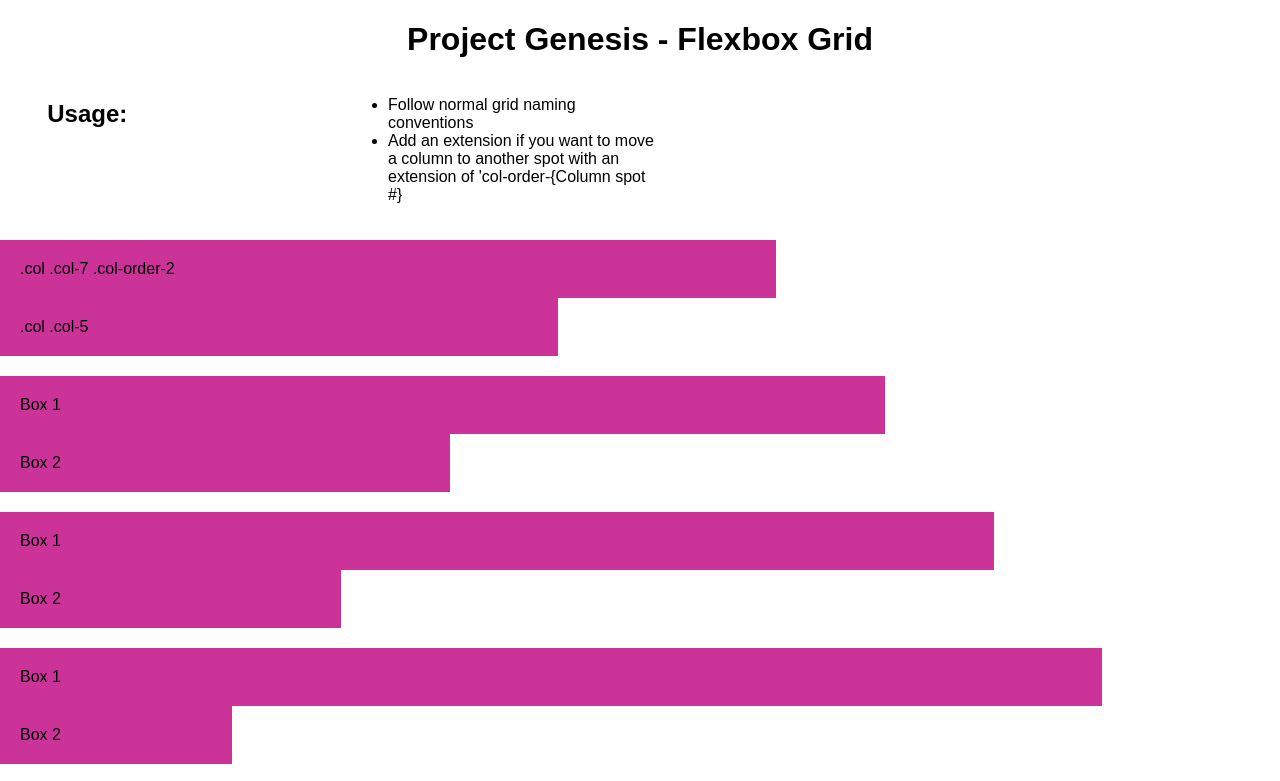
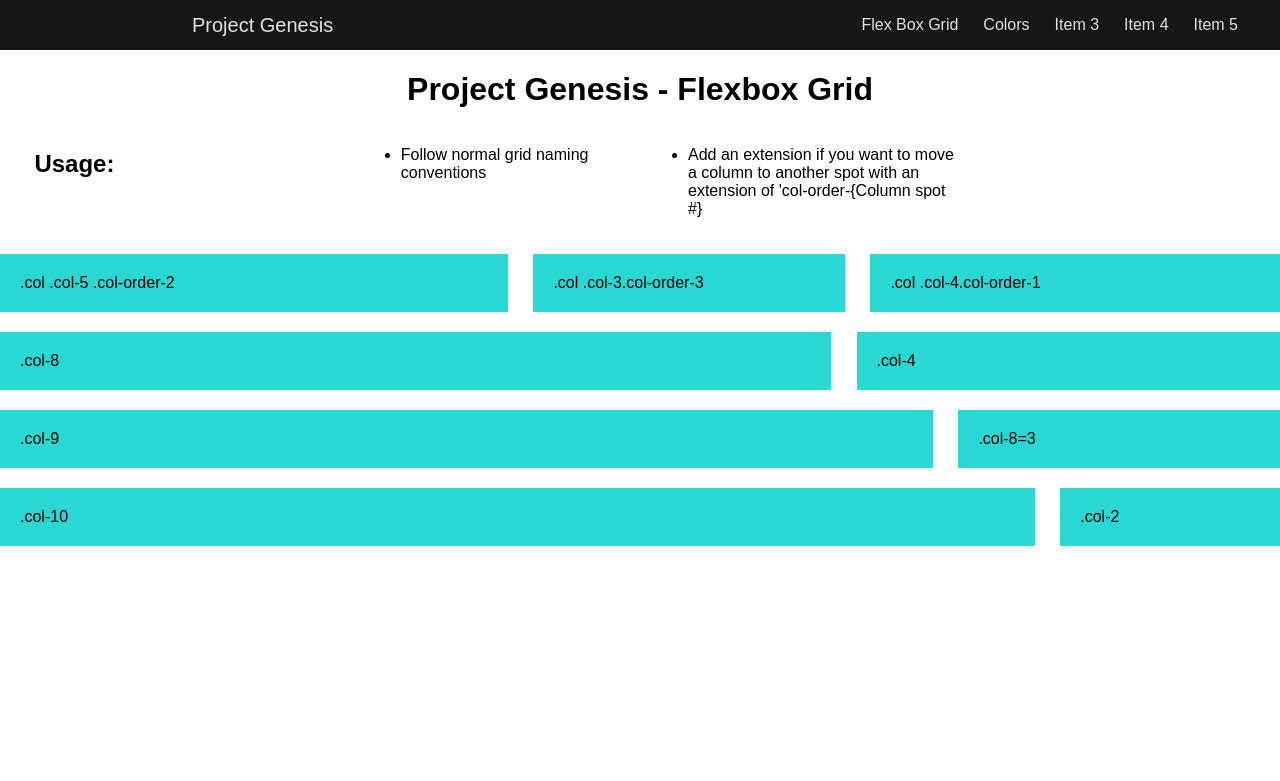
Before and after one commit to manuelosorio/Project-genesis-framework, a plain HTML site: page flexbox-grid.html in a window 1280 px wide. Shown: the top 781 px of the page. Drawn offline with nearby package versions, Linux system fonts and the light colour scheme.

Commit message:
Finish defualt mobile sidebar/ Fix grid page-content moves with sidebar. flexbox-grid.html made to jade and grid.sass code fixed

```diff
--- a/assets/js/project-genesis.js
+++ b/assets/js/project-genesis.js
@@ -4,6 +4,7 @@ $(document).ready(function () {
 	$('.menu').on('click', function(){
 	  $(this).toggleClass('active');
 		$('.container').toggleClass('active');
+		$('.page-content').toggleClass('active');
 	});
 });
 
--- a/flexbox-grid.html
+++ b/flexbox-grid.html
@@ -1,78 +1,56 @@
 <!DOCTYPE html>
 <html lang="en">
   <head>
-    <meta charset="utf-8" />
+    <meta charset="utf-8">
     <meta http-equiv="x-ua-compatible" content="ie=edge">
-    <meta name="viewport" content="width=device-width, initial-scale=1.0">
+    <meta name="viewport" content="width=device-width, initial-scale=1.0, maxium-scale=1, user-scalable=no">
     <link rel="stylesheet" href="assets/css/project-genesis.css">
-
+    <script src="https://ajax.googleapis.com/ajax/libs/jquery/2.2.3/jquery.min.js"></script>
+    <script src="assets/js/project-genesis.js"></script>
     <title>Reponsive Grid Test</title>
   </head>
   <body>
+    <div class="nav defualt">
+      <div class="left">
+        <div class="logo">Project Genesis</div>
+      </div>
+      <div class="right">
+        <div class="container"><a href="/flexbox-grid.html" class="undefined">Flex Box Grid</a><a href="/colors.html" class="undefined">Colors</a><a href="#3" class="undefined">Item 3</a><a href="#4" class="undefined">Item 4</a><a href="#5" class="cta">Item 5</a></div>
+        <div class="menu defualt">
+          <div class="menu-bar"></div>
+          <div class="menu-bar"></div>
+          <div class="menu-bar"></div>
+        </div>
+      </div>
+    </div>
+    <div class="page-content">
       <h1 style="text-align:center;">Project Genesis - Flexbox Grid</h1>
-
-<div class="row" style="justify-content: center; display: flex;">
-	<div class="col col-3"><h2>Usage:</h2></div>
+      <div style="justify-content: center; display: flex;" class="row">
+        <div class="col col-3">
+          <h2>Usage:</h2>
+        </div>
         <ul class="col col-8">
           <li class="col col-4">Follow normal grid naming conventions</li>
           <li class="col col-4">Add an extension if you want to move a column to another spot with an extension of 'col-order-{Column spot #}</li>
         </ul>
       </div>
-
       <div class="row">
-  <div class="box col col-7 col-order-2">
-    .col .col-7 .col-order-2
+        <div class="box col col-5 col-order-2">.col .col-5 .col-order-2</div>
+        <div class="box col col-3 col-order-3">.col .col-3.col-order-3</div>
+        <div class="box col col-4 col-order-1">.col .col-4.col-order-1</div>
       </div>
-  <div class="box col col-5">
-    .col .col-5
+      <div class="row">
+        <div class="box col col-8">.col-8</div>
+        <div class="box col col-4">.col-4</div>
+      </div>
+      <div class="row">
+        <div class="box col col-9">.col-9</div>
+        <div class="box col col-3">.col-8=3</div>
+      </div>
+      <div class="row">
+        <div class="box col col-10">.col-10</div>
+        <div class="box col col-2">.col-2</div>
       </div>
     </div>
-
-<div class="row">
-  <div class="box col col-8">
-    Box 1
-  </div>
-  <div class="box col col-4">
-    Box 2
-  </div>
-</div>
-
-<div class="row">
-  <div class="box col col-9 col-order-2">
-    Box 1
-  </div>
-  <div class="box col col-3">
-    Box 2
-  </div>
-</div>
-
-<div class="row">
-  <div class="box col col-10">
-    Box 1
-  </div>
-  <div class="box col col-2">
-    Box 2
-  </div>
-</div>
-
-<div class="row">
-  <div class="col col-4 col-order-2 flex-video">
-	<video width="100%" height="auto" controls dropzone="move" lang="en">
-		<source src="dasdfgfsr5r4ra.mp4" type="video/mp4">
-		Your browser does not support the video tag.
-	</video>
-  </div>
-  <div class="col col-4 col-order-3 flex-video">
-	<!--iframe class="vender" src="https://www.youtube-nocookie.com/embed/6FtiSGkjeos?rel=0&amp;showinfo=0" frameborder="0" allowfullscreen=""></iframe -->
-  </div>
-  <div class="col col-4 col-order-1 flex-video">
-	<video width="100%" height="auto" controls dropzone="move" lang="en">
-		<source src="dasdfgfsr5r4ra.mp4" type="video/mp4">
-		Your browser does not support the video tag.
-	</video>
-  </div>
-</div>
-
-
   </body>
 </html>
--- a/sass/project-genesis/grid/_grid.sass
+++ b/sass/project-genesis/grid/_grid.sass
@@ -3,12 +3,13 @@
 	$oneGridItemWidth: 100 / $count
 	//calculates excess margin equally to the column count
 	$extra: $gutter / $count
-	a.row
+	.row
 		display: flex
 		overflow: hidden
 		.col
 			float: left
-			.col + .col
+			flex-wrap: nowrap
+			+ .col
 				margin-left: unquote($gutter + '%')
 	// The loop that creates all of your grid item classes and widths
 	@for $i from 1 through $count
@@ -18,26 +19,29 @@
 	@media screen and (max-width:700px)
 		.row
 			flex-direction: column
-		.row + .row
-			margin-top: 0
-		.col + .col
-			margin-left: 0
-		@for $i from 1 through $count
-			.col-#{$i}
-				width: 100%
-				margin-top: 20px
-			//Loop to create orders for you to rearrange cols on breakpoints
-			.col-order-#{$i}
-				order: #{$i}
+			flex-wrap: wrap
+			+ .row
+				margin-top: 0
+			.col
+				+ .col
+					margin-left: 0
+			@for $i from 1 through $count
+				.col-#{$i}
+					width: 94%
+					margin-top: 20px
+					//Loop to create orders for you to rearrange cols on breakpoints
+				.col.col-order-#{$i}
+					order: #{$i}
 // Defining Grid
 @include flexGrid(12,2)
 //column count, gutter
 //Presentation Only
 // body
-// 	font-family: sans-serif
-// 	padding: 50px
+	// font-family: sans-serif
+	// padding: 50px
 .box
-	background: $fuchsia
+	background: $aqua
 	padding: 20px
+	// margin: 0 10px
 .row + .row
 	margin-top: 20px
--- a/sass/project-genesis/nav/_defualt.sass
+++ b/sass/project-genesis/nav/_defualt.sass
@@ -5,7 +5,7 @@
 	background: $black
 	justify-content: space-between
 	flex-flow: wrap
-	transition: 500ms ease
+	transition: 250ms ease
 	.left
 		flex-flow: row
 		justify-content: flex-start
@@ -24,14 +24,13 @@
 			flex-flow: column
 			// align-content: center
 			position: fixed
-			top: -65px
+			// top: -65px
 			height: 100vh
 			width: 150px
 			background: $black
 			right: -150px
 			transition: 250ms ease-in-out
 			padding-bottom: 250px
-			// z-index: 1
 			&.active
 				right: 0px
 			// top:
@@ -46,16 +45,16 @@
 				transition: 300ms ease-in-out
 				&:hover
 					color: darken($silver, 25%)
-		.menu
-			transition: 250ms ease-in-out
-			right: inherit
-			&.active
-				right: 150px
 				// transform: translate(-150px,0)
+.page-content
+	position: relative
+	transition: 250ms ease-in-out
+	right: initial
+	&.active
+		transform: translateX(-150px)
 @media screen and (min-width:700px)
 	.nav.defualt
 		height: 50px
-		background: $fuchsia
 		.left
 			left: 15%
 			logo
@@ -67,6 +66,7 @@
 			.menu
 				display: none
 			.container
+				display: initial
 				justify-content: space-around
 				flex-flow: row
 				position: relative
@@ -79,3 +79,4 @@
 						left: 25px
 				// transform: translate(0, -30px)
 // cubic-bezier(0.68, 0.26, 0.46, 2.36)
+body
```
Also changed, not shown: colors.html (+21 -3 lines), nav.html (+5 -3 lines), assets/css/project-genesis.css, assets/css/project-genesis.min.css, 2 other files. Lines whose indentation alone changed are shown as unchanged.
